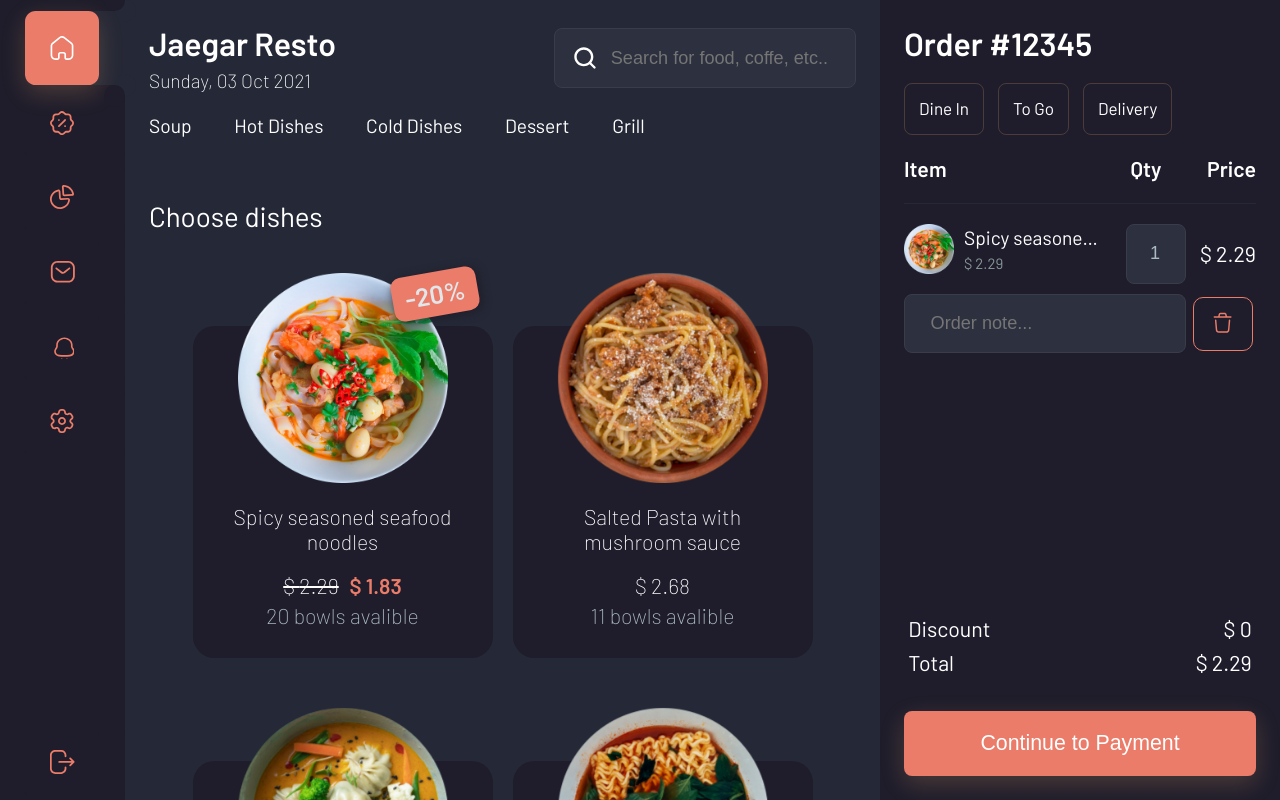
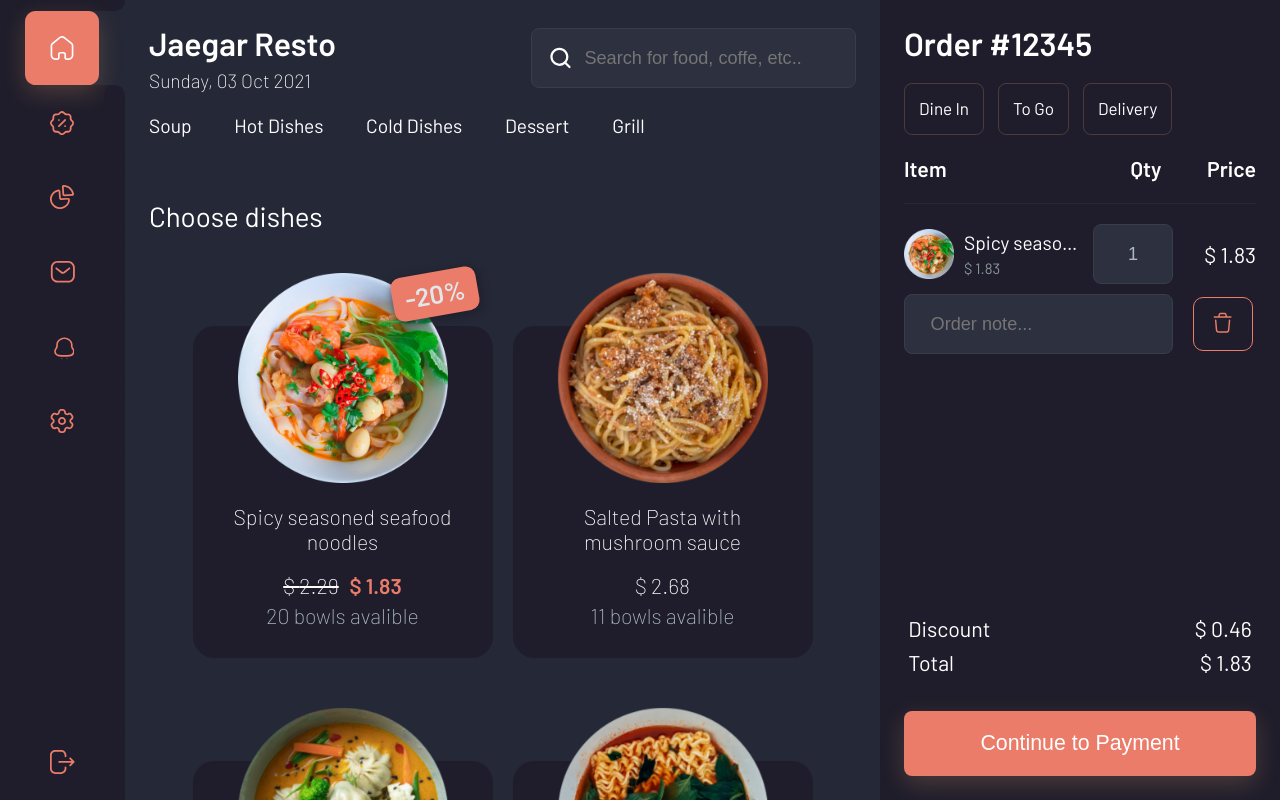
Before and after one commit to bmangust/JaegarResto, a Next.js app: page / in a window 1280 px wide. Both pictures are taken after a click on the element 342 px from the left and 450 px from the top of the page. Shown: the top 800 px of the page. Built offline with nearby package versions, Linux system fonts and the light colour scheme.

Commit message:
update CartItem css

```diff
--- a/src/components/Cart/CartItem.tsx
+++ b/src/components/Cart/CartItem.tsx
@@ -18,76 +18,68 @@ interface Props {
 const StyledDiv = styled(motion.div)`
   color: ${({ theme }) => theme.colors.white};
   font-size: 1rem;
-  height: 150px;
+  /* height: 150px; */
+  display: flex;
+  gap: 10px;
+  margin-bottom: 1rem;
+
+  .itemData {
+    display: grid;
+    grid-gap: 10px;
+    grid-template-columns: 50px minmax(100px, 1fr) 80px;
+    grid-auto-rows: 60px;
+    align-items: center;
+    margin-bottom: 10px;
+  }
+
+  .itemData-img {
+    height: 50px;
+  }
+
+  .itemData-titleWrapper {
     display: flex;
     flex-direction: column;
-  align-items: space-between;
-  margin-bottom: 1rem;
 
-  & .item-header {
-    display: flex;
-    align-items: center;
-  }
-
-  & .item-header .img {
-    width: 50px;
-    height: 50px;
-    margin-right: 10px;
-  }
-
-  & .item-header .titleWrapper {
-    /* 50px image + 10px margin + 60px input + 10px margin */
-    width: calc(100% - 60px - 70px);
-    height: 50px;
-    display: flex;
-    flex-direction: column;
-    justify-content: space-around;
-  }
-
-  & .item-header .titleWrapper .item-title {
+    .itemData-title {
       font-size: 0.9rem;
+      margin-bottom: 0.2rem;
       text-overflow: ellipsis;
       white-space: nowrap;
       overflow: hidden;
-    margin-right: 10px;
     }
-  & .item-header .titleWrapper .item-price {
+
+    .itemData-price {
       color: ${({ theme }) => theme.colors.text.gray};
       font-size: 0.7rem;
     }
-
-  & .quantity {
-    width: 60px;
-    margin-left: 10px;
-    padding: 10px 5px;
   }
 
-  & .total {
-    width: 20%;
-    display: flex;
-    align-items: center;
-    justify-content: flex-end;
-    white-space: nowrap;
+  .itemData-quantity {
+    width: max-content;
+    margin-left: 10px;
+    /* padding: 10px 5px; */
   }
 
-  & .item-footer {
-    margin-top: 10px;
-    display: flex;
-    justify-content: space-between;
+  .itemData-note {
+    grid-column-start: 1;
+    grid-column-end: 4;
+    grid-row-start: 2;
+    grid-row-end: 3;
   }
 
-  & .orderNote {
-    width: 100%;
+  .orderData {
+    display: grid;
+    grid-template-columns: 1fr;
+    grid-auto-rows: 60px;
+    grid-gap: 10px;
+    align-items: center;
+
+    .orderData-total {
+      white-space: nowrap;
+      text-align: end;
     }
 
-  & .col1 {
-    width: 80%;
-    display: flex;
-    flex-direction: row;
-    justify-content: space-between;
-  }
-
-  & .item-footer .button {
+    .orderData-delete .button {
       background-color: inherit;
       border: ${({ theme }) => '1px solid ' + theme.colors.primary};
       outline: none;
@@ -98,8 +90,9 @@ const StyledDiv = styled(motion.div)`
       transform: scale(1);
       transition: 0.3s;
     }
-  & .item-footer .button:hover {
+    .orderData-delete .button:hover {
       transform: scale(1.1);
+    }
   }
 `;
 
@@ -140,43 +133,47 @@ const CartItem = ({ item }: Props) => {
     };
     dispatch(updateItemInCart(payload));
   };
+  const getWidth = (quantity: number) => {
+    // 50 is optimal width for 2 numbers;
+    return Math.max(50, 10 + quantity.toString().toString().length * 15) + 'px';
+  };
 
-  const roundedQuantity = (item.item.price * item.quantity).toFixed(2);
+  const newPrice = item.item.discount
+    ? +((item.item.price * (100 - item.item.discount)) / 100).toFixed(2)
+    : item.item.price;
+  const total = (newPrice * item.quantity).toFixed(2);
 
   return (
     <StyledDiv key={item.item.id} {...variants}>
-      <div className="item-header">
-        <div className="col1">
+      <div className="itemData">
         <img
-            className="img"
+          className="itemData-img"
           src={item.item.image}
           alt={`${item.item.title} image`}
         />
-          <div className="titleWrapper">
-            <span className="item-title">{item.item.title}</span>
-            <span className="item-price">$ {item.item.price}</span>
+        <div className="itemData-titleWrapper">
+          <span className="itemData-title">{item.item.title}</span>
+          <span className="itemData-price">$ {newPrice}</span>
         </div>
         <Input
           className="quantity"
           align="center"
-            width="47px"
+          width={getWidth(item.quantity)}
           value={item.quantity}
           onChange={updateQuantity}
+          type="number"
         />
-        </div>
-        <span className="total">$ {roundedQuantity}</span>
-      </div>
-      <div className="item-footer">
-        <div className="col1">
         <Input
-            className="orderNote"
+          className="itemData-note"
           width="250px"
           value={item.note}
           onChange={updateNote}
           placeholder="Order note..."
         />
       </div>
-        <div className="total">
+      <div className="orderData">
+        <span className="orderData-total">$ {total}</span>
+        <div className="orderData-delete">
           <button className="button">
             <Icon
               onClick={handleDelete}
--- a/src/components/Cart/CartListFooter.tsx
+++ b/src/components/Cart/CartListFooter.tsx
@@ -1,3 +1,4 @@
+import { Dish } from '@/store/features/menu/menuSlice';
 import { useAppSelector } from '@/store/hooks';
 import React from 'react';
 import styled from 'styled-components';
@@ -17,12 +18,24 @@ const Div = styled.div`
   }
 `;
 
+const getDiscountedPrice = (item: Dish) => {
+  return item.discount
+    ? +((item.price * (100 - item.discount)) / 100).toFixed(2)
+    : item.price;
+};
+
 const CartListFooter = () => {
   const items = useAppSelector((state) => state.cart.items);
-  const discount = 0;
-  const total = items
+  const discount = +items
     .reduce((prev, cur) => {
-      prev += cur.item.price * cur.quantity;
+      prev += (cur.item.price * cur.quantity * (cur.item.discount || 0)) / 100;
+      return prev;
+    }, 0)
+    .toFixed(2);
+  const total = +items
+    .reduce((prev, cur) => {
+      const price = getDiscountedPrice(cur.item);
+      prev += price * cur.quantity;
       return prev;
     }, 0)
     .toFixed(2);
--- a/src/components/Input/Input.tsx
+++ b/src/components/Input/Input.tsx
@@ -7,7 +7,8 @@ export type InputProps = {
   align?: 'center' | 'left' | 'right';
 };
 
-type Props = InputProps & {
+type Props = InputProps &
+  React.InputHTMLAttributes<HTMLInputElement> & {
     value: string | number;
     onChange: (e: React.ChangeEvent<HTMLInputElement>) => void;
     onKeyPress?: (e: React.KeyboardEvent<HTMLInputElement>) => void;
@@ -34,7 +35,7 @@ const StyledInput = styled.div<InputProps>`
     color: ${({ color, theme }) => color || theme.colors.text.light};
     font-weight: 100;
     font-size: 0.85rem;
-    width: ${({ width = '240px' }) => width};
+    width: 100%;
     text-align: ${({ align = 'left' }) => align};
   }
 `;
@@ -44,6 +45,8 @@ const Input = (props: Props) => {
     <StyledInput {...props}>
       {props.icon}
       <input
+        // TODO: add styling for number type input
+        // {...props}
         value={props.value}
         onKeyPress={props.onKeyPress}
         onChange={props.onChange}
--- a/src/store/features/cart/cartSlice.ts
+++ b/src/store/features/cart/cartSlice.ts
@@ -70,6 +70,7 @@ const cartSlice = createSlice({
         (cartItem) => cartItem.item.id === payload.item.id
       );
       if (index < 0) throw new Error('[updateItemInCart] No dish found!');
+      if (payload.quantity > 99) state.items[index].quantity = 99;
       else state.items[index].quantity = payload.quantity;
     },
     updateOrderNote(
```
Lines whose indentation alone changed are shown as unchanged.
